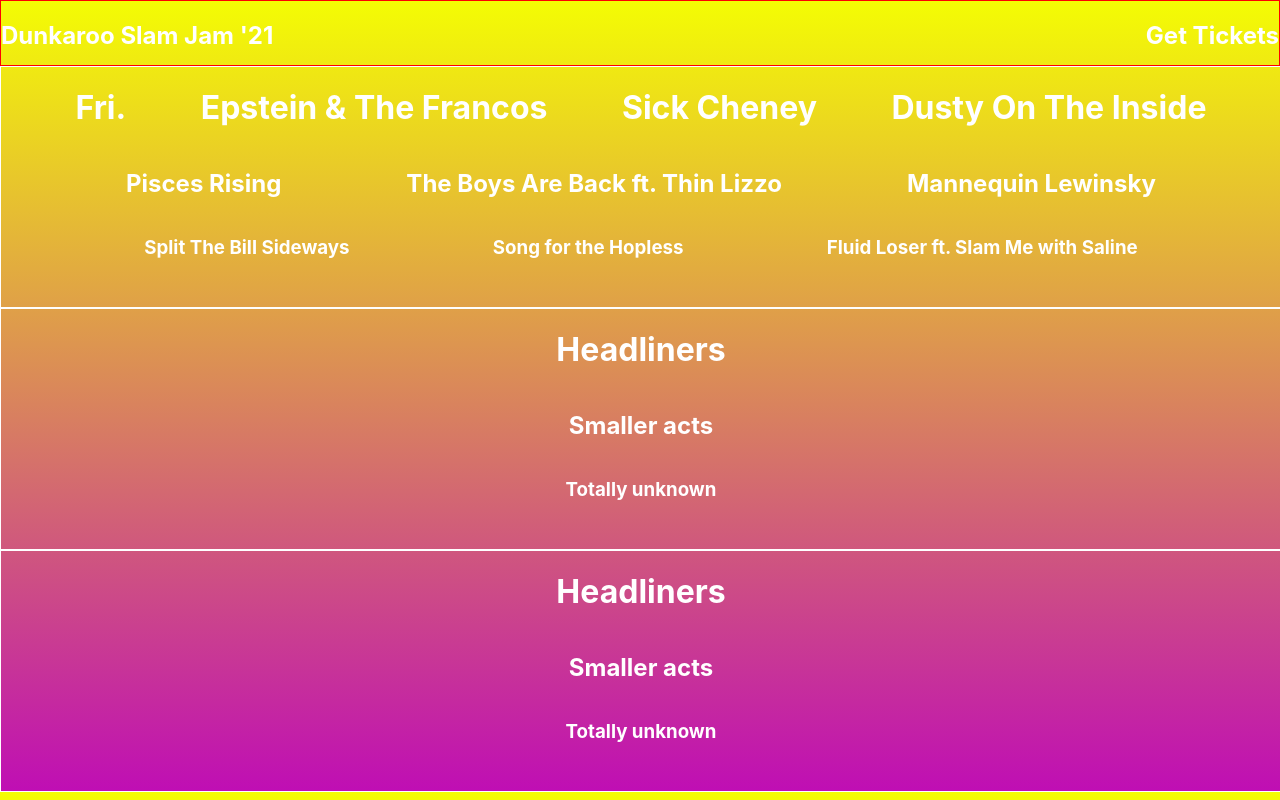
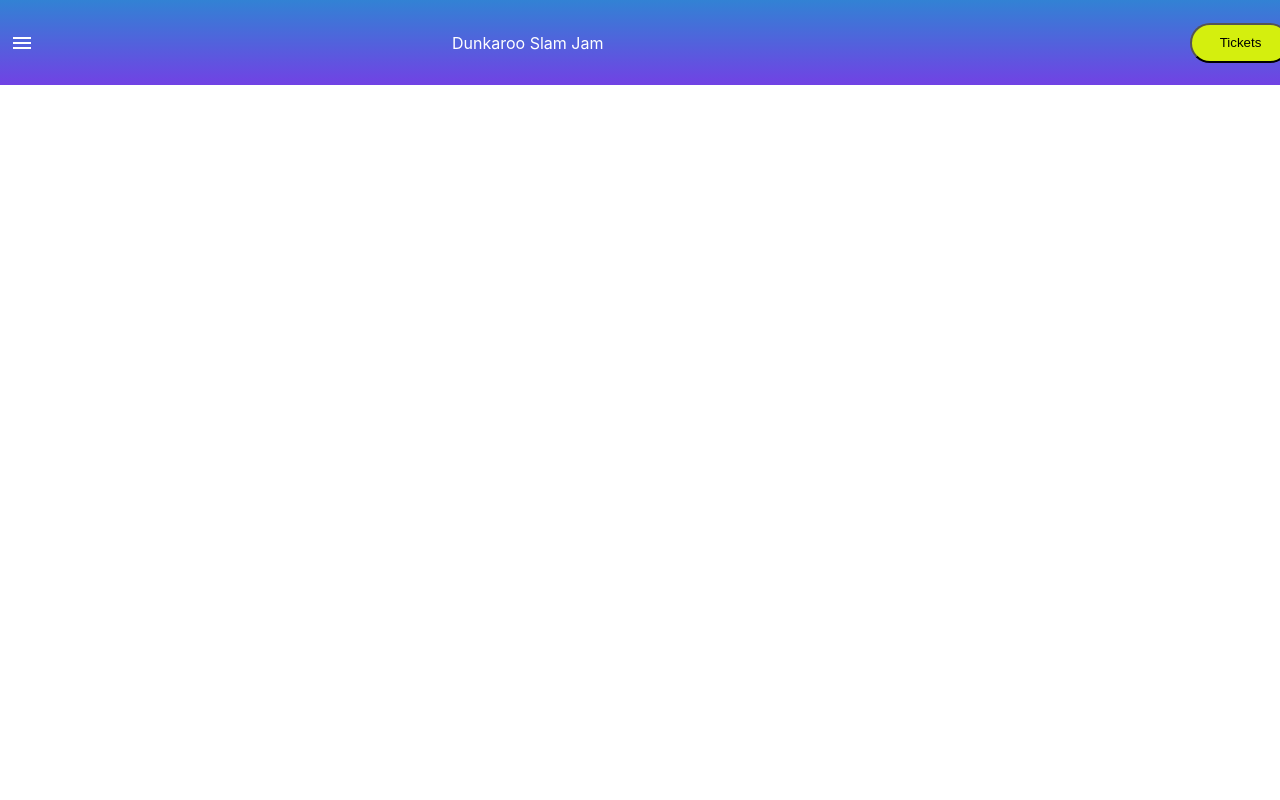
Before and after one commit to hayesdev/dunkaroo, a React (Create React App) app in the folder dunkaroo_slam_jam/: page / in a window 1280 px wide. Built offline with nearby package versions, Linux system fonts and the light colour scheme.

Commit message:
header re-styled

```diff
--- a/dunkaroo_slam_jam/package.json
+++ b/dunkaroo_slam_jam/package.json
@@ -3,6 +3,8 @@
   "version": "0.1.0",
   "private": true,
   "dependencies": {
+    "@material-ui/core": "^4.11.3",
+    "@material-ui/icons": "^4.11.2",
     "@testing-library/jest-dom": "^5.11.4",
     "@testing-library/react": "^11.1.0",
     "@testing-library/user-event": "^12.1.10",
--- a/dunkaroo_slam_jam/src/App.css
+++ b/dunkaroo_slam_jam/src/App.css
@@ -1,7 +1,7 @@
 body {
   display: flex;
   flex-direction: column;
-  background-image: linear-gradient(#f4fd03, #bf0eb4);
+  /* background-image: linear-gradient(#f4fd03, #bf0eb4); */
 }
 
 .days {
@@ -14,5 +14,3 @@ body {
   color: white;
   border: 1px solid white;
 }
-
-/* bigBands smallerActs unknowns */
--- a/dunkaroo_slam_jam/src/App.js
+++ b/dunkaroo_slam_jam/src/App.js
@@ -1,31 +1,12 @@
+import React from "react";
+import Header from "./components/Header";
 import "./App.css";
-import Header from "./components/Header";
-
-import bands from "./bands";
-import Headliners from "./components/Headliners";
-import SmallerActs from "./components/SmallerActs";
-import Unknowns from "./components/Unknowns";
 
 function App() {
   return (
-    <body className="background">
-      <Header></Header>
-      <div className="days">
-        <Headliners />
-        <SmallerActs />
-        <Unknowns />
-      </div>
-      <div className="days">
-        <h1>Headliners</h1>
-        <h2>Smaller acts</h2>
-        <h3>Totally unknown</h3>
-      </div>
-      <div className="days">
-        <h1>Headliners</h1>
-        <h2>Smaller acts</h2>
-        <h3>Totally unknown</h3>
-      </div>
-    </body>
+    <div>
+      <Header />
+    </div>
   );
 }
 
--- a/dunkaroo_slam_jam/src/bands.js
+++ b/dunkaroo_slam_jam/src/bands.js
@@ -8,11 +8,17 @@ const bands = [
       "Pisces Rising",
       "The Boys Are Back ft. Thin Lizzo",
       "Mannequin Lewinsky",
+      "Sinkhole City",
+      "Goose Puncher",
+
+      "Crew Cab",
+      "Suess M.D.",
     ],
     unknowns: [
       "Split The Bill Sideways",
       "Song for the Hopless",
       "Fluid Loser ft. Slam Me with Saline",
+      "Grinch Theory",
     ],
   },
   {
--- a/dunkaroo_slam_jam/src/components/Header.js
+++ b/dunkaroo_slam_jam/src/components/Header.js
@@ -1,11 +1,13 @@
 import React from "react";
 import styled from "styled-components";
+import MenuIcon from "@material-ui/icons/Menu";
 
 function Header() {
   return (
     <MainHeader>
-      <h2>Dunkaroo Slam Jam '21</h2>
-      <h2>Get Tickets</h2>
+      <MenuIcon />
+      <HeaderTitle>Dunkaroo Slam Jam</HeaderTitle>
+      <HeaderButton>Tickets</HeaderButton>
     </MainHeader>
   );
 }
@@ -14,7 +16,24 @@ export default Header;
 const MainHeader = styled.div`
   display: flex;
   justify-content: space-between;
+  align-items: center;
+  background: linear-gradient(#3282d4, #7142e4);
   color: white;
-  height: 5vw;
-  border: 1px solid red;
+  height: 85px;
+  width: 100vw;
+  padding-left: 10px;
+  padding-right: 5px;
 `;
+
+const HeaderTitle = styled.div`
+  display: flex;
+  width: 25vw;
+`;
+
+const HeaderButton = styled.button`
+  background: #d4ef0e;
+  height: 40px;
+  width: 100px;
+  border-radius: 40px;
+  padding-right: 5px;
+`;
```
Also changed, not shown: 2 other files (tests, documents, lock files or other folders).
